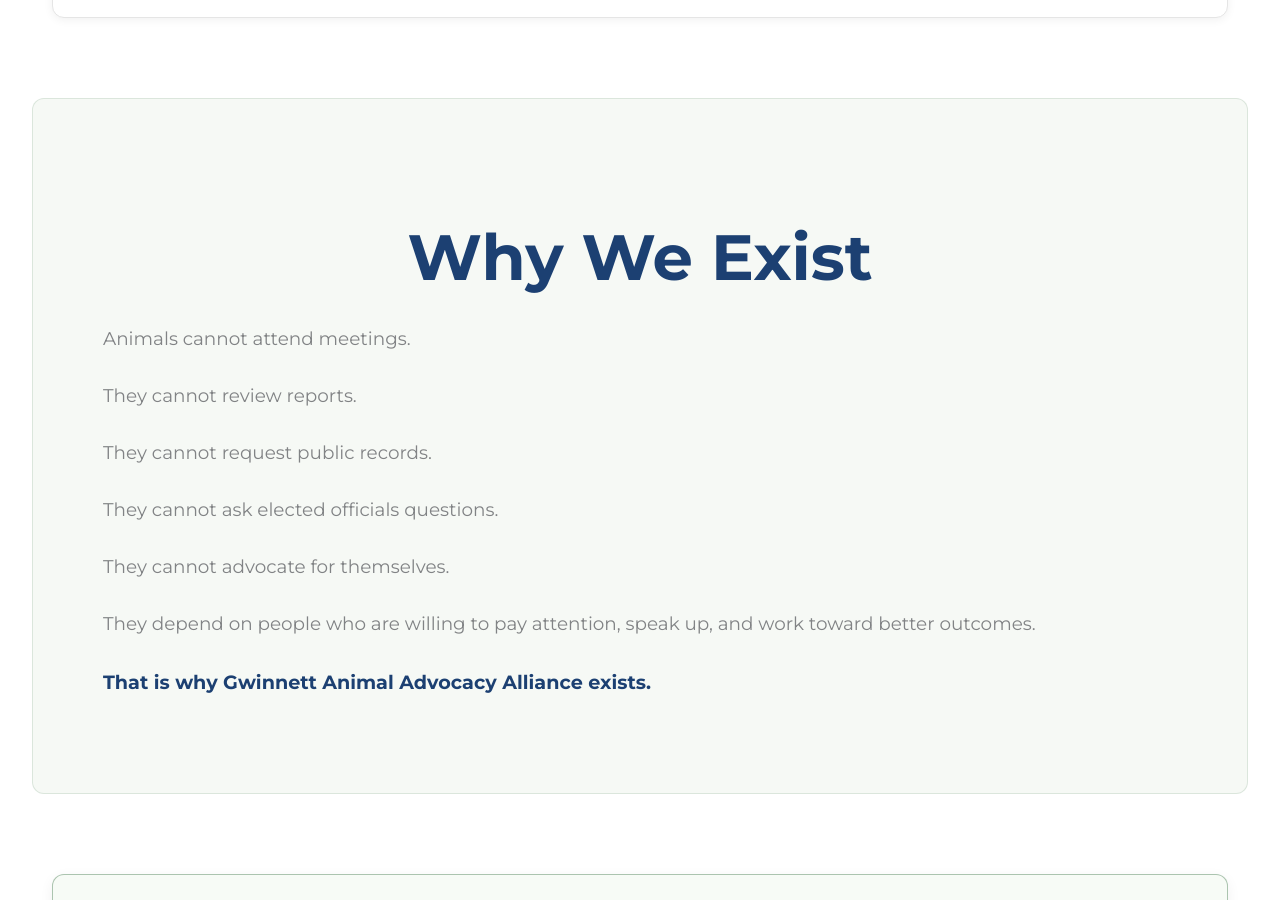
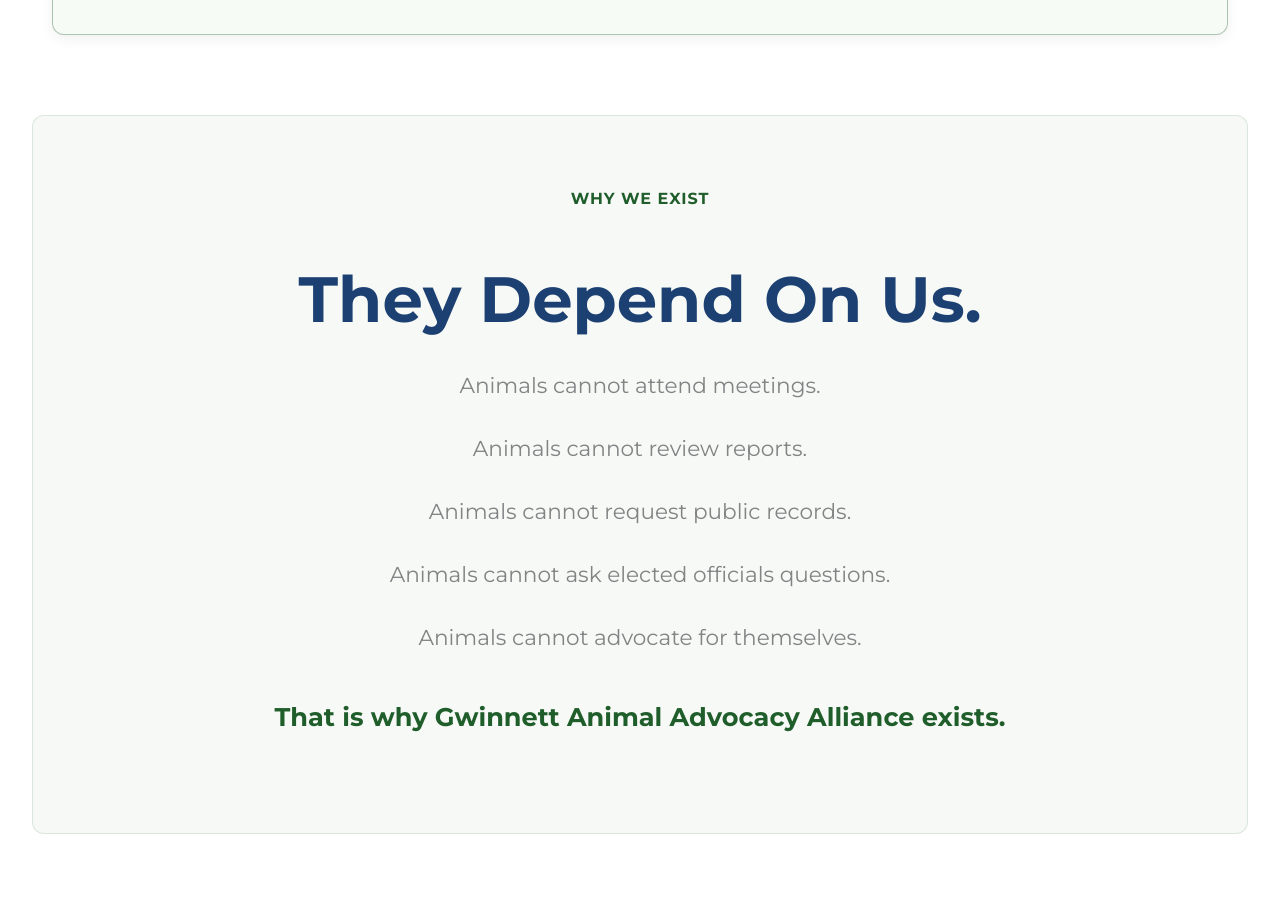
Before and after one commit to whitleybacon/gwinnett-animal-advocacy-alliance, a Jekyll site: the page built from about/index.html, in a window 1280 px wide and 900 px high, scrolled down 1949 px. Built offline with Jekyll 4.4.1, drawn with Linux system fonts in a browser that asks for light colours.

Commit message:
Update index.html

```diff
--- a/about/index.html
+++ b/about/index.html
@@ -27,14 +27,12 @@
 </section>
 
 <!-- WHO WE ARE + PLUTO STORY -->
-<section class="home-section">
+<!-- WHO WE ARE -->
+<section class="who-we-are-section">
 
-    <div class="form-card">
+    <div class="who-we-are-text">
 
-        <div class="form-grid two-column">
-
-            <div>
-                <h2 style="text-align:left;">Who We Are</h2>
+        <h2>Who We Are</h2>
 
         <p>
             Gwinnett Animal Advocacy Alliance (GAAA) is a community-based
@@ -52,13 +50,31 @@
             Unlike shelters, rescues, or government agencies, our focus is on
             education, public engagement, transparency, and accountability.
         </p>
+
     </div>
 
-            <div>
-                <img src="/assets/Pluto.jpg"
-                     alt="Pluto, the dog whose story helped start the movement">
+</section>
 
-                <h2 style="text-align:left;">The Dog Who Started a Movement</h2>
+<!-- PLUTO STORY -->
+<section class="home-section">
+
+    <div class="alert-banner">
+
+        <div style="flex: 0 0 360px;">
+            <img src="/assets/pluto.jpg"
+                 alt="Pluto, the dog whose story helped start the movement"
+                 style="width:100%; margin:0; border-radius:12px;">
+        </div>
+
+        <div class="alert-banner-content">
+
+            <span class="alert-banner-label">
+                Our Story
+            </span>
+
+            <h2>
+                The Dog Who Started a Movement
+            </h2>
 
             <p>
                 In July 2024, a dog named Pluto changed everything.
@@ -79,7 +95,6 @@
                 Pluto’s story became the catalyst for what would eventually become
                 Gwinnett Animal Advocacy Alliance.
             </p>
-            </div>
 
         </div>
 
@@ -92,24 +107,33 @@
 
     <div class="who-we-are-text">
 
-        <h2>Why We Exist</h2>
+        <span class="section-label" style="text-align:center;">
+            Why We Exist
+        </span>
 
-        <p>Animals cannot attend meetings.</p>
+        <h2>They Depend On Us.</h2>
 
-        <p>They cannot review reports.</p>
-
-        <p>They cannot request public records.</p>
-
-        <p>They cannot ask elected officials questions.</p>
-
-        <p>They cannot advocate for themselves.</p>
-
-        <p>
-            They depend on people who are willing to pay attention,
-            speak up, and work toward better outcomes.
+        <p style="text-align:center; font-size:1.35rem;">
+            Animals cannot attend meetings.
         </p>
 
-        <p>
+        <p style="text-align:center; font-size:1.35rem;">
+            Animals cannot review reports.
+        </p>
+
+        <p style="text-align:center; font-size:1.35rem;">
+            Animals cannot request public records.
+        </p>
+
+        <p style="text-align:center; font-size:1.35rem;">
+            Animals cannot ask elected officials questions.
+        </p>
+
+        <p style="text-align:center; font-size:1.35rem;">
+            Animals cannot advocate for themselves.
+        </p>
+
+        <p style="text-align:center; font-size:1.6rem; color:#1f5d2b; font-weight:700; margin-top:35px;">
             That is why Gwinnett Animal Advocacy Alliance exists.
         </p>
 
```
Lines whose indentation alone changed are shown as unchanged.
